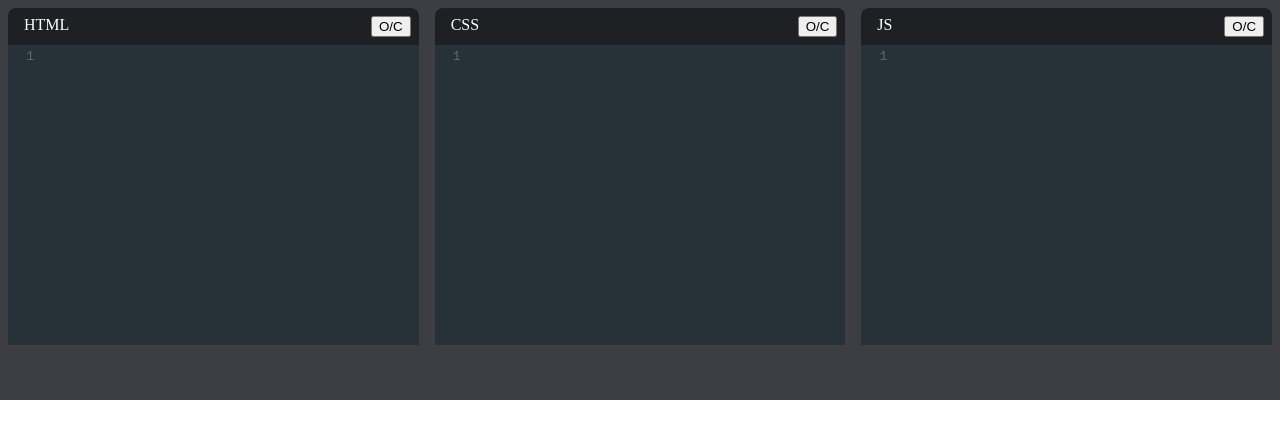
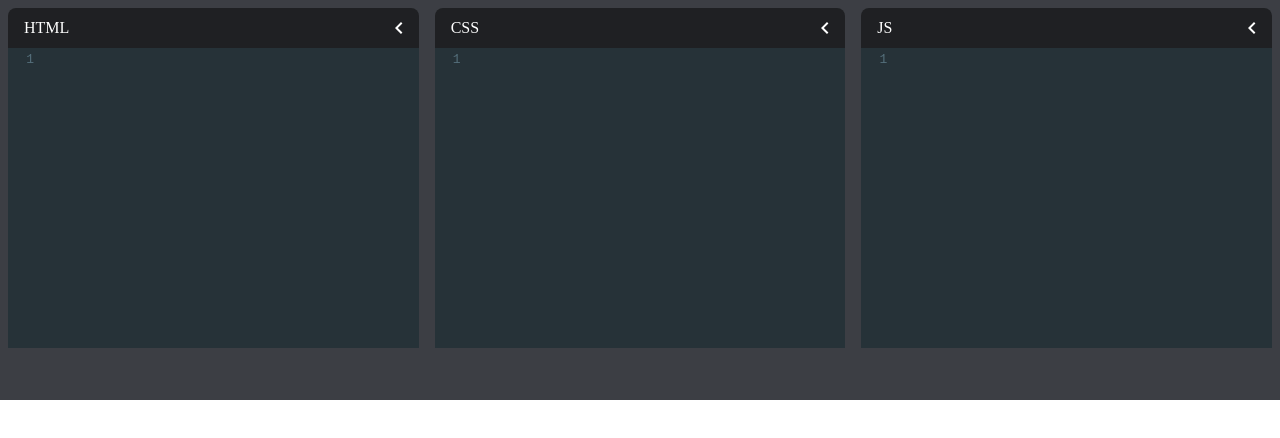
Before and after one commit to matyaspapp/codepen-clone, a React (Create React App) app: page / in a window 1280 px wide. Shown: the top 438 px of the page. Built offline with nearby package versions, Linux system fonts and the light colour scheme.

Commit message:
add material icons for editors expand / collapse

```diff
--- a/package.json
+++ b/package.json
@@ -3,6 +3,8 @@
   "version": "0.1.0",
   "private": true,
   "dependencies": {
+    "@material-ui/core": "^4.11.0",
+    "@material-ui/icons": "^4.9.1",
     "@testing-library/jest-dom": "^4.2.4",
     "@testing-library/react": "^9.3.2",
     "@testing-library/user-event": "^7.1.2",
--- a/src/Components/Editor/index.css
+++ b/src/Components/Editor/index.css
@@ -18,6 +18,7 @@
 
 .editor__header {
   display: flex;
+  align-items: center;
   justify-content: space-between;
   background-color: hsl(225, 6%, 13%);
   color: white;
@@ -26,6 +27,11 @@
   border-top-right-radius: .5rem;
 }
 
+.editor__header > .MuiIconButton-root {
+  padding: 0;
+  color: white;
+}
+
 .controlledEditor__wrapper {
   flex-grow: 1;
   border-bottom-left-radius: .5rem;
--- a/src/Components/Editor/index.js
+++ b/src/Components/Editor/index.js
@@ -6,6 +6,9 @@ import 'codemirror/mode/xml/xml';
 import 'codemirror/mode/javascript/javascript';
 import 'codemirror/mode/css/css';
 import { Controlled as ControlledEditor } from 'react-codemirror2';
+import KeyboardArrowLeftIcon from '@material-ui/icons/KeyboardArrowLeft';
+import KeyboardArrowRightIcon from '@material-ui/icons/KeyboardArrowRight';
+import { IconButton } from '@material-ui/core';
 
 
 const Editor = ({ displayName, language, value, onChange }) => {
@@ -20,11 +23,13 @@ const Editor = ({ displayName, language, value, onChange }) => {
     <div className={`editor ${open ? '' : 'collapsed'}`}>
       <div className="editor__header">
         {displayName}
-        <button
-          onClick={() => setOpen(prevOpen => !prevOpen)}
-        >
-          O/C
-        </button>
+        <IconButton>
+          {open ? (
+            <KeyboardArrowLeftIcon onClick={() => setOpen(false)} />
+          ) : (
+            <KeyboardArrowRightIcon onClick={() => setOpen(true)} />
+          )}
+        </IconButton>
       </div>
       <ControlledEditor
         className="controlledEditor__wrapper"
```
Also changed, not shown: 1 other file (tests, documents, lock files or other folders).
